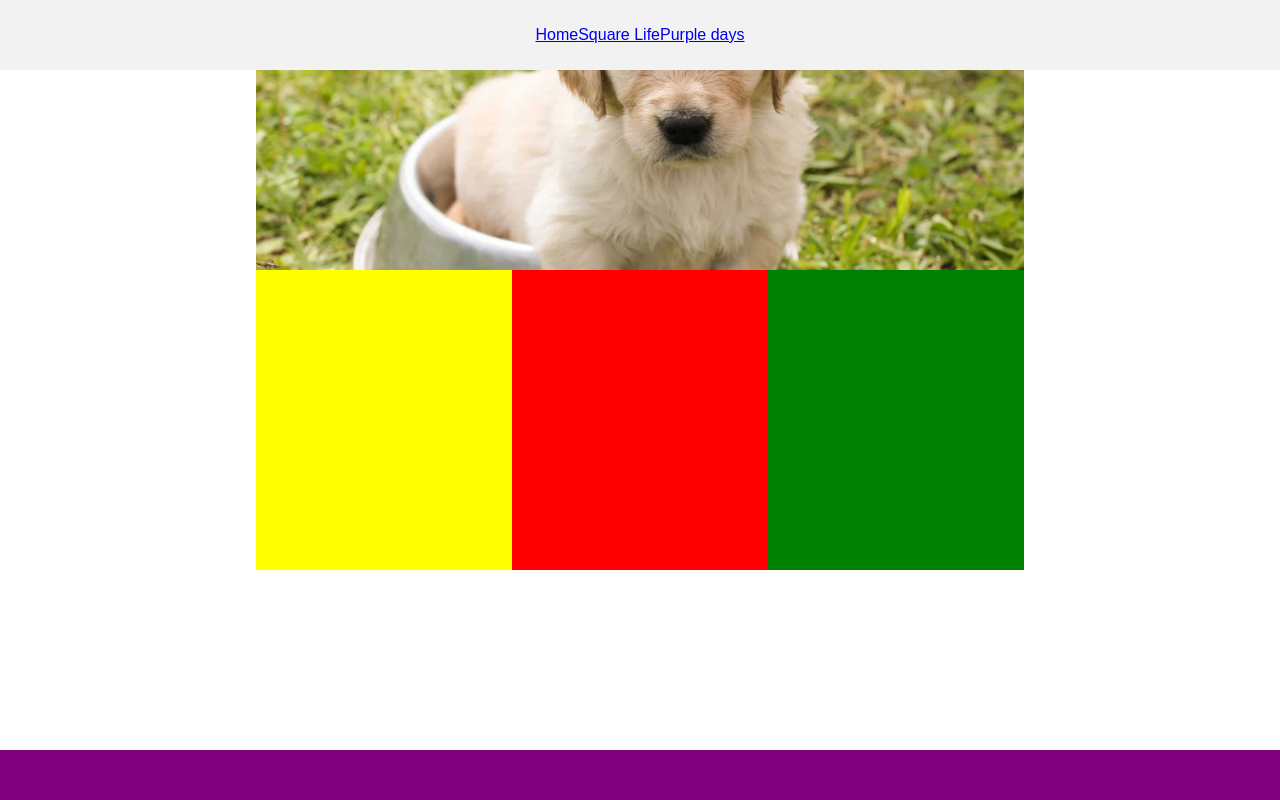
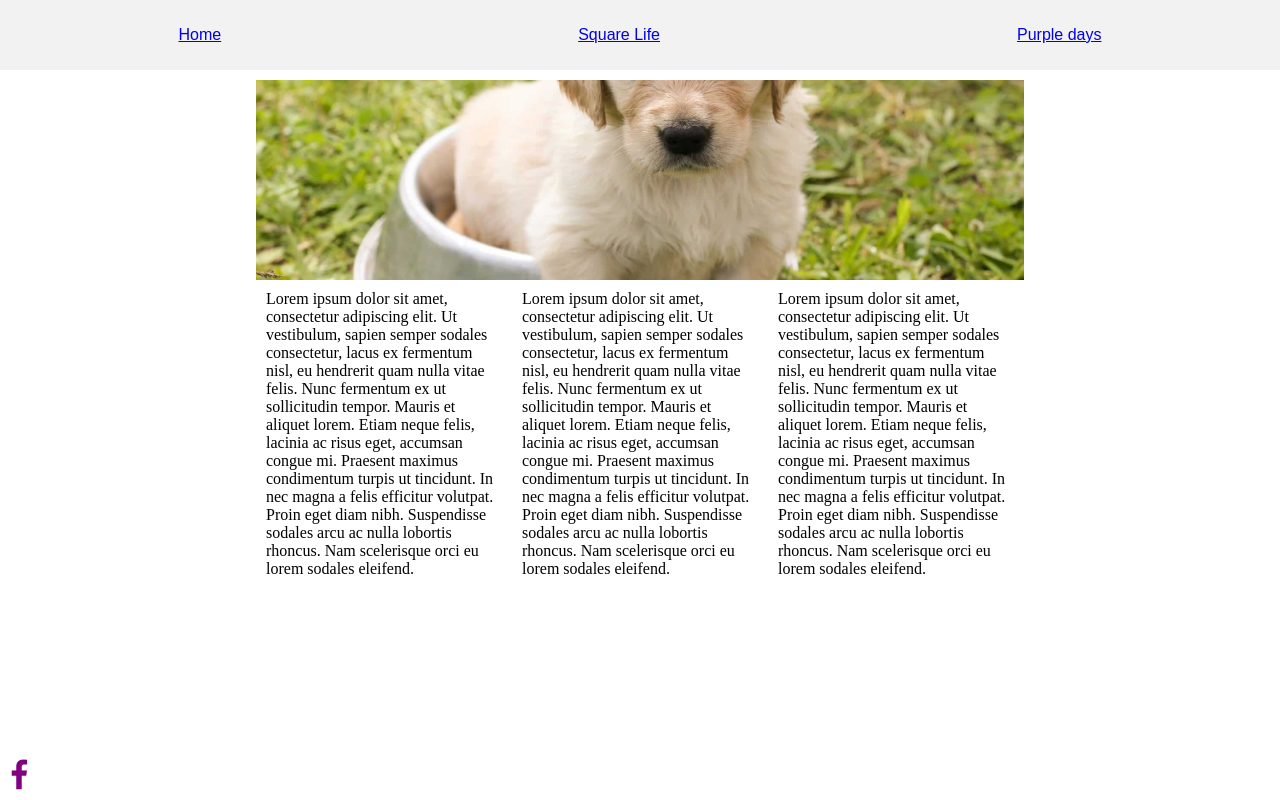
Before and after one commit to darkcrystalwizard/golden_state_class, a plain HTML site: page index.html in a window 1280 px wide. Drawn offline with Linux system fonts and the light colour scheme.

Commit message:
final commit

```diff
--- a/index.html
+++ b/index.html
@@ -2,6 +2,7 @@
 <html>
   <head>
       <link rel="stylesheet" href="style.css">
+      <link rel="stylesheet" type="text/css" href="https://maxcdn.bootstrapcdn.com/font-awesome/4.7.0/css/font-awesome.css">
   </head>
   <body>
     <header>
@@ -16,11 +17,13 @@
     <main>
       <div class="row image"></div>
       <div class="row columns">
-        <div class="yellow"></div>
-        <div class="red"></div>
-        <div class="green"></div>
+        <div class="yellow">Lorem ipsum dolor sit amet, consectetur adipiscing elit. Ut vestibulum, sapien semper sodales consectetur, lacus ex fermentum nisl, eu hendrerit quam nulla vitae felis. Nunc fermentum ex ut sollicitudin tempor. Mauris et aliquet lorem. Etiam neque felis, lacinia ac risus eget, accumsan congue mi. Praesent maximus condimentum turpis ut tincidunt. In nec magna a felis efficitur volutpat. Proin eget diam nibh. Suspendisse sodales arcu ac nulla lobortis rhoncus. Nam scelerisque orci eu lorem sodales eleifend.</div>
+        <div class="red">Lorem ipsum dolor sit amet, consectetur adipiscing elit. Ut vestibulum, sapien semper sodales consectetur, lacus ex fermentum nisl, eu hendrerit quam nulla vitae felis. Nunc fermentum ex ut sollicitudin tempor. Mauris et aliquet lorem. Etiam neque felis, lacinia ac risus eget, accumsan congue mi. Praesent maximus condimentum turpis ut tincidunt. In nec magna a felis efficitur volutpat. Proin eget diam nibh. Suspendisse sodales arcu ac nulla lobortis rhoncus. Nam scelerisque orci eu lorem sodales eleifend.</div>
+        <div class="green">Lorem ipsum dolor sit amet, consectetur adipiscing elit. Ut vestibulum, sapien semper sodales consectetur, lacus ex fermentum nisl, eu hendrerit quam nulla vitae felis. Nunc fermentum ex ut sollicitudin tempor. Mauris et aliquet lorem. Etiam neque felis, lacinia ac risus eget, accumsan congue mi. Praesent maximus condimentum turpis ut tincidunt. In nec magna a felis efficitur volutpat. Proin eget diam nibh. Suspendisse sodales arcu ac nulla lobortis rhoncus. Nam scelerisque orci eu lorem sodales eleifend.</div>
       </div>
     </main>
-    <footer></footer>
+    <footer>
+      <i class="fa fa-facebook fa-2x" style="color: purple;"<!-- icon --></i>
+    </footer>
   </body>
 </html>
--- a/style.css
+++ b/style.css
@@ -11,7 +11,7 @@
   .flex-container {
     display: flex;
     align-items: center;
-    justify-content: center;
+    justify-content: space-around;
     height: 70px;
   }
 
@@ -20,7 +20,7 @@
   }
 
   main {
-    font-size: 0;
+    font-size: 16px;
     width: 60%;
     margin: auto;
     display: flex;
@@ -29,6 +29,7 @@
   .image {
     width: 100%;
     height: 200px;
+    margin-top: 10px;
     background-image: url("./images/puppy-in-bowl.jpg");
     background-repeat: no-repeat;
     background-size: cover;
@@ -40,26 +41,25 @@
   }
   main .row div {
     flex: 1;
-    height: 300px;
+    padding: 10px;
+    color: black;
   }
   .yellow {
-    background: yellow;
   }
   .red {
-    background: red;
   }
   .green {
-    background: green;
   }
   footer {
     height: 50px;
-    background: purple;
     position: fixed;
     width: 100%;
     bottom: 0;
     box-sizing: border-box;
+    padding: 10px;
   }
 
+  }
   @media only screen and (max-width: 900px) {
     main {
       width: 80%;
```
